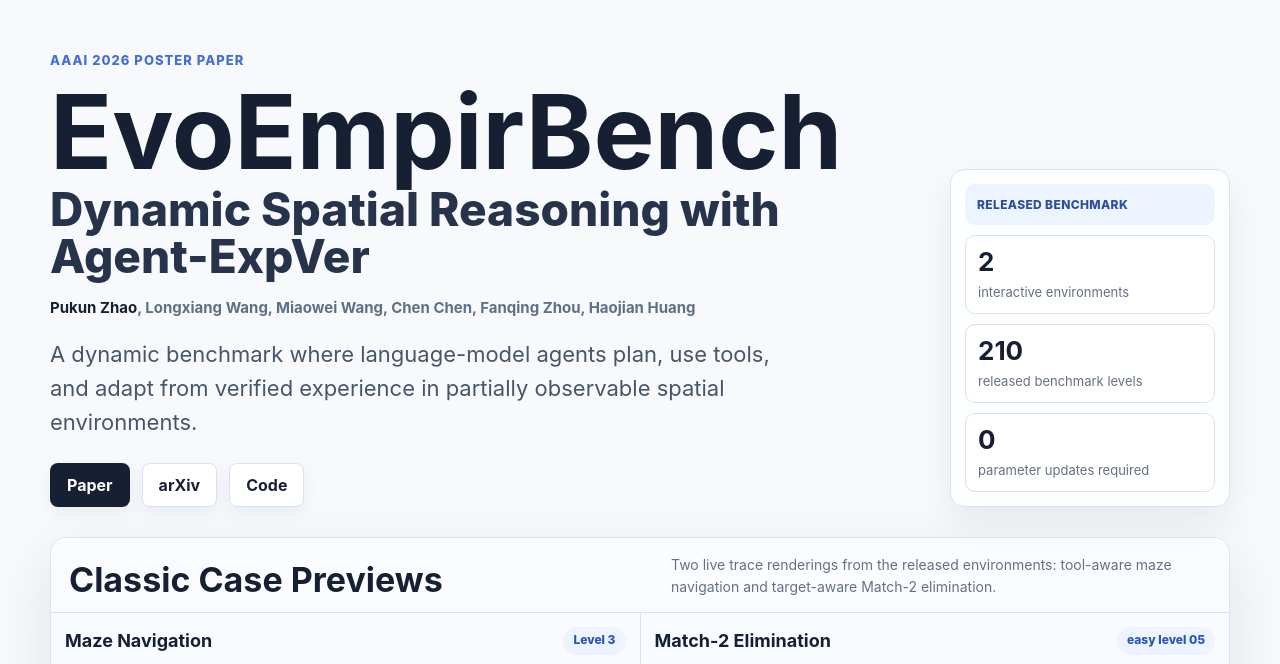
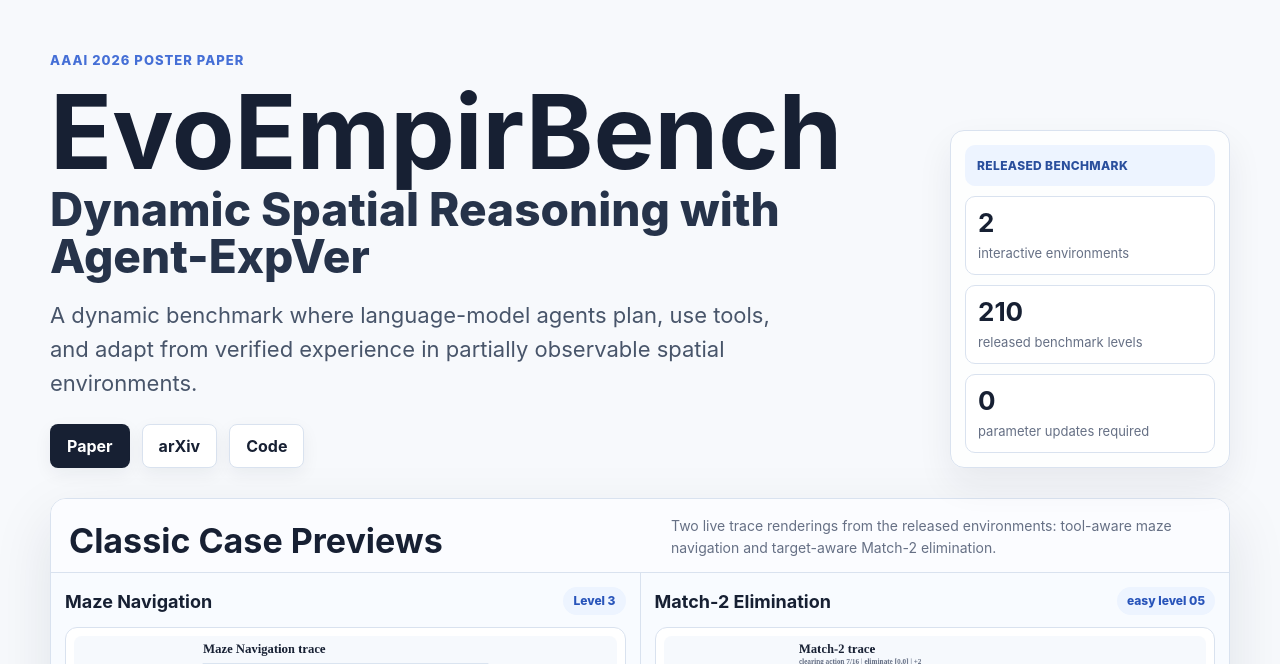
Before and after one commit to uuu-quant/EvoEmpirBench, a plain HTML site: page docs/index.html in a window 1280 px wide. Shown: the part 70-734 px from the top of the page. Drawn offline with Linux system fonts and the light colour scheme.

Commit message:
Remove hero author line

```diff
--- a/docs/index.html
+++ b/docs/index.html
@@ -158,18 +158,6 @@
       font-size: clamp(18px, 2.4vw, 22px);
     }
 
-    .authors {
-      max-width: 820px;
-      margin: 16px 0 0;
-      color: #5f6f86;
-      font-size: 15px;
-      font-weight: 700;
-    }
-
-    .authors strong {
-      color: var(--ink);
-    }
-
     .hero-actions {
       display: flex;
       flex-wrap: wrap;
@@ -1048,7 +1036,6 @@
             <span class="eyebrow">AAAI 2026 Poster Paper</span>
             <h1>EvoEmpirBench</h1>
             <p class="paper-title">Dynamic Spatial Reasoning with <span class="no-break">Agent-ExpVer</span></p>
-            <p class="authors"><strong>Pukun Zhao</strong>, Longxiang Wang, Miaowei Wang, Chen Chen, Fanqing Zhou, Haojian Huang</p>
             <p class="subtitle">
               A dynamic benchmark where language-model agents plan, use tools, and adapt from verified experience in partially observable spatial environments.
             </p>
```
